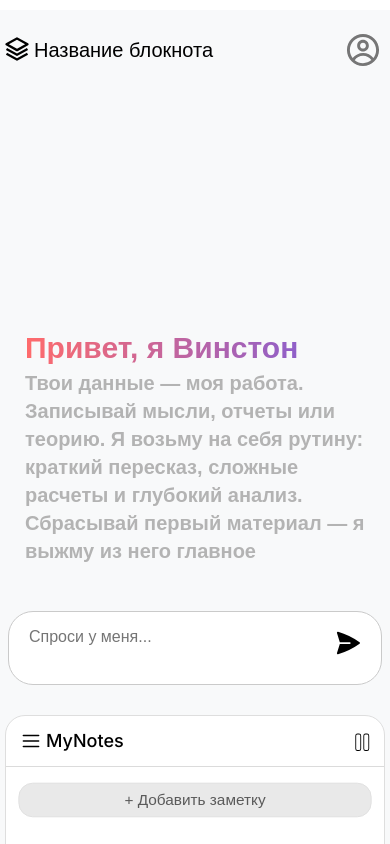
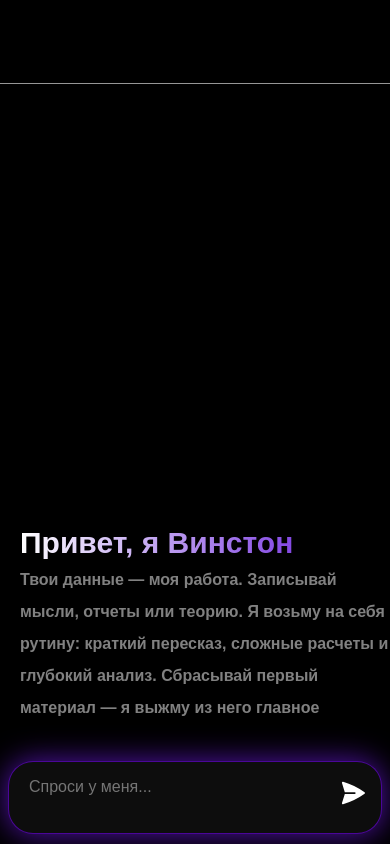
Before and after one commit to sattarsultan0-wq/mynotebook-app, a React (Vite) app: page /mynotebook-demo in a window 390 px wide. Shown: the top 844 px of the page. Built offline with nearby package versions, Linux system fonts and the light colour scheme.

Commit message:
обновление интерфейса

```diff
--- a/dev-dist/sw.js
+++ b/dev-dist/sw.js
@@ -81,7 +81,7 @@ define(['./workbox-7e5eb42b'], (function (workbox) { 'use strict';
     "revision": "3ca0b8505b4bec776b69afdba2768812"
   }, {
     "url": "index.html",
-    "revision": "0.sj27iqdgk8c"
+    "revision": "0.95hbjpcse68"
   }], {});
   workbox.cleanupOutdatedCaches();
   workbox.registerRoute(new workbox.NavigationRoute(workbox.createHandlerBoundToURL("index.html"), {
--- a/src/index.css
+++ b/src/index.css
@@ -46,7 +46,7 @@ h1,h2,h3,h4,h5,h6{font-size:inherit;font-weight: 400;}
 }
 body {
   margin: 0;
-  background-color: white;
+  background-color: rgb(0, 0, 0);
   min-height: 100vh;
   overflow-y: auto;
   font-family: "Inter", sans-serif;
--- a/src/pages/MyNotes/MyNotes.css
+++ b/src/pages/MyNotes/MyNotes.css
@@ -1,7 +1,5 @@
 .notes__main{
   position: relative;
-  display: flex;
-  flex-direction: column;
   background: #F8F9FA;
   height: 100vh;
 }
@@ -29,6 +27,6 @@
 
   .notes__main{
     display: block;
-    height: 100%;
+    height: 100vh;
   }
 }
--- a/src/pages/MyNotes/MyNotes.jsx
+++ b/src/pages/MyNotes/MyNotes.jsx
@@ -1,5 +1,4 @@
 import {useState} from 'react'
-import Header from './MyNotesComponents/Header/NotesHeader';
 import NotesContent from './MyNotesComponents/NotesContent/NotesContent'
 import './MyNotes.css'
 import { useEffect } from 'react';
@@ -16,7 +15,6 @@ const MyNotes = () => {
   return(
     <div className='notes__main'>
       <div className={preloader ? 'notes__main-preloader' : 'notes__main-preloader hidden'}></div>
-      <Header />
       <NotesContent />
     </div>
   )
--- a/src/pages/MyNotes/MyNotesComponents/Header/NotesHeader.css
+++ b/src/pages/MyNotes/MyNotesComponents/Header/NotesHeader.css
@@ -1,5 +1,4 @@
 .notes__header{
-  flex-shrink: 0;
   width: 100%;
 }
 
@@ -76,7 +75,7 @@
 @media(max-width: 768px){
   .notes__header__container{
     padding: 30px 20px 10px 10px;
-    margin: 10px 0px;
+    margin: 0px 0px;
   }
   .notes__header__nav__buttons{
     display: none;
--- a/src/pages/MyNotes/MyNotesComponents/NotesContent/AIChat/AIChat.css
+++ b/src/pages/MyNotes/MyNotesComponents/NotesContent/AIChat/AIChat.css
@@ -1,11 +1,9 @@
 .notes__chat {
   position: relative;
-  flex: 1;
-   min-height: 0; /* 🔥 критично */
   display: flex;
   flex-direction: column;
   height: 100%;
-  background-color: #FFFFFF;
+  background-color: #141414;
   border: 1px solid rgb(222, 222, 222);
   border-radius: 20px;
   overflow: hidden;
@@ -21,15 +19,12 @@
 
   .notes__chat {
     order: 1;
-    flex: none;          /* Отключаем растяжение flex-элемента */
-    height: 600px;       /* Строго фиксированная высота */
-    max-width: 600px;
     margin-bottom: 10px;
     overflow-y: auto;    /* Включает вертикальный скролл, если контент не влезает */
     display: flex;
     flex-direction: column;
 
-    background-color: transparent;
+    background-color: black;
     border: none;
     border-radius: 0px;
   }
--- a/src/pages/MyNotes/MyNotesComponents/NotesContent/AIChat/AIChatComponents/Content.css
+++ b/src/pages/MyNotes/MyNotesComponents/NotesContent/AIChat/AIChatComponents/Content.css
@@ -1,6 +1,7 @@
 .chat__content {
-  flex: 1;
+  flex: 8;
   overflow-y: auto;
+  height: 100%;
   min-height: 0;
   padding: 20px;
 }
@@ -48,14 +49,14 @@
 
 /* Цвета */
 .message__wrapper.user .message {
-  background: linear-gradient(90deg, #ff6b6b, #6c5ce7);
-  color: white;
+  background: rgb(89, 89, 89);
+  color: #cacaca;
   font-size: 16px;
 }
 
 .message__wrapper.model .message {
   background: #ececec;
-  color: #464444;
+  color: #cacaca;
   font-size: 16px;
   line-height: 200%;
 }
@@ -107,7 +108,7 @@
   font-size: 30px;
   font-weight: 700;
   line-height: 1.4;
-  background: linear-gradient(90deg, #ff6b6b, #6c5ce7);
+  background: linear-gradient(90deg, #ffffff, #5808d9);
 
   -webkit-background-clip: text;
   -webkit-text-fill-color: transparent;
@@ -116,10 +117,10 @@
   color: transparent;
 }
 .chat__preloader-container h4{
-  color: #b3b3b3;
-  font-size: 20px;
+  color: #818181;
+  font-size: 16px;
   font-weight: 700;
-  line-height: 1.4;
+  line-height: 2;
 }
 
 
--- a/src/pages/MyNotes/MyNotesComponents/NotesContent/AIChat/AIChatComponents/Header.css
+++ b/src/pages/MyNotes/MyNotesComponents/NotesContent/AIChat/AIChatComponents/Header.css
@@ -1,11 +1,10 @@
 .chat__header{
-    flex-shrink: 0;
+  flex: 1;
     border-bottom: 1px solid rgba(206, 206, 206, 0.728);
-    padding: 20px;
 }
 
 @media (max-width: 768px) {
   .chat__header{
-    display: none;
+    display: block;
   }
 }
--- a/src/pages/MyNotes/MyNotesComponents/NotesContent/AIChat/AIChatComponents/Header.jsx
+++ b/src/pages/MyNotes/MyNotesComponents/NotesContent/AIChat/AIChatComponents/Header.jsx
@@ -4,7 +4,7 @@ const Header =() => {
 
 
     return(
-        <div className='chat__header'>Чат</div>
+        <div className='chat__header'></div>
     )
 }
 
--- a/src/pages/MyNotes/MyNotesComponents/NotesContent/AIChat/AIChatComponents/Input.css
+++ b/src/pages/MyNotes/MyNotesComponents/NotesContent/AIChat/AIChatComponents/Input.css
@@ -1,6 +1,6 @@
 .chat__input {
   position: relative;
-    flex-shrink: 0;
+  flex: 1;
   width: 100%;
   box-sizing: border-box;
 
@@ -22,9 +22,10 @@
   resize: none;
   border-radius: 25px;
 
-  background: rgb(255, 255, 255);
-  border: 1px solid rgb(202, 202, 202);
-  color: rgb(58, 56, 56);
+  background: rgb(34, 34, 34);
+  border: 1px solid rgba(119, 0, 255, 0.572);
+  box-shadow: 0px 0px 30px rgb(83, 19, 172);
+  color: rgb(206, 206, 206);
 
   font-size: 16px; /* важно для мобилок */
 }
@@ -34,7 +35,7 @@
   right: 50px;
   transform: scale(2);
   cursor: pointer;
-  color: black;
+  color: rgb(255, 255, 255);
 
   transition-duration: 0.2s;
 }
@@ -62,10 +63,10 @@
 
 @media (max-width: 768px) {
   .chat__input{
-    padding: 0px 3px 0px 3px;
+    padding: 0px 8px 0px 8px;
   }
   .chat__input textarea{
-    background: rgb(255, 255, 255);
+    background: rgb(13, 13, 13);
   }
   .input__icon{
     top: 25px;
--- a/src/pages/MyNotes/MyNotesComponents/NotesContent/NotesContent.css
+++ b/src/pages/MyNotes/MyNotesComponents/NotesContent/NotesContent.css
@@ -1,26 +1,18 @@
 /* Область контента */
 .notes__content{
-    min-height: 0;
-    flex: 1;
+  height: 100%;
 }
 
 .notes__content__container{
-    display: flex;
-    flex-direction: row; /* важно */
     gap: 20px;
-    padding: 0 30px 30px 30px;
     height: 100%;
-    min-height: 0; /* 🔥 добавь */
 }
 
 @media (max-width: 768px){
   .notes__content{
-    height: auto;
+    height: 100vh;
   }
   .notes__content__container {
-    display: flex;
-    flex-direction: column;
-    padding: 5px;
-    height: auto; /* Контейнер подстраивается под содержимое */
+    height: 100vh; /* Контейнер подстраивается под содержимое */
   }
 }
--- a/src/pages/MyNotes/MyNotesComponents/NotesContent/NotesContent.jsx
+++ b/src/pages/MyNotes/MyNotesComponents/NotesContent/NotesContent.jsx
@@ -1,5 +1,4 @@
 import './NotesContent.css'
-import Dashbord from './Dashbord/Dashbord'
 import AIChat from './AIChat/AIChat'
 
 
@@ -11,7 +10,6 @@ const NotesContent = () => {
   return(
     <main className='notes__content'>
         <div className='notes__content__container'>
-            <Dashbord />
             <AIChat />
         </div>
     </main>
```
